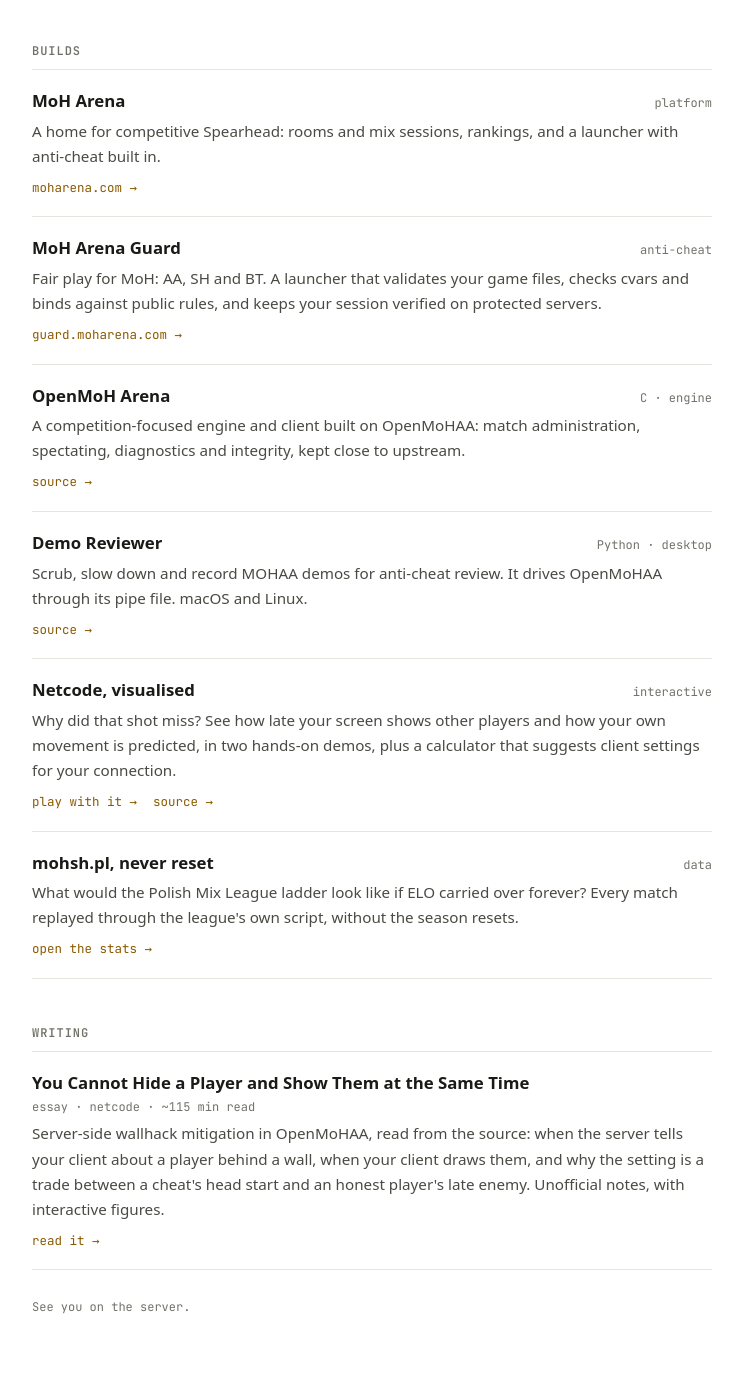
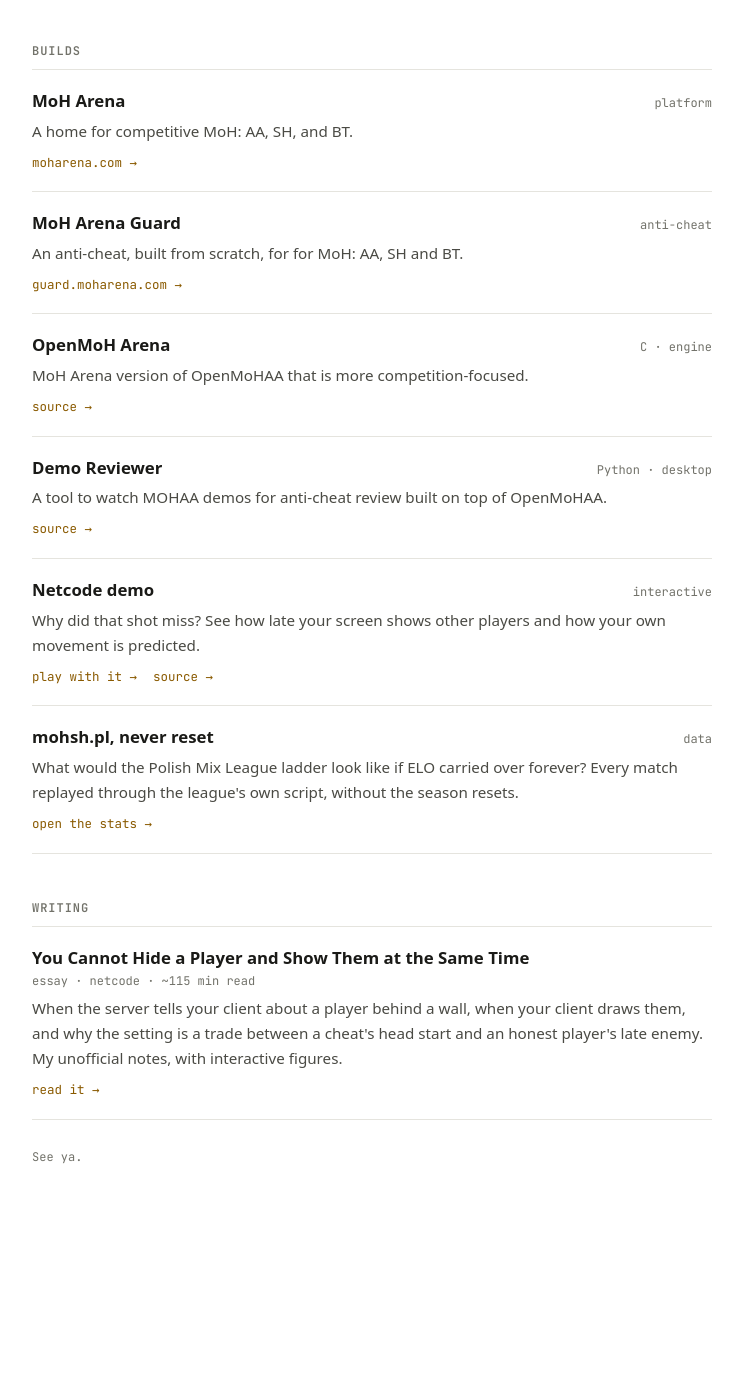
Before and after one commit to fecmtc/fecmtc.github.io, a plain HTML site: page index.html in a window 1280 px wide. Shown: the part 367-1740 px from the top of the page, without its empty margins (268-1011 px from the left). After the commit the page ends 1590 px from the top, so only its background shows below. Drawn offline with Linux system fonts and the light colour scheme.

Commit message:
Update files

```diff
--- a/index.html
+++ b/index.html
@@ -114,27 +114,27 @@
       <ul class="list">
         <li>
           <div class="head"><h3><a href="https://moharena.com/" rel="noopener">MoH Arena</a></h3><span class="tag">platform</span></div>
-          <p>A home for competitive Spearhead: rooms and mix sessions, rankings, and a launcher with anti-cheat built in.</p>
+          <p>A home for competitive MoH: AA, SH, and BT.</p>
           <div class="more"><a href="https://moharena.com/" rel="noopener">moharena.com →</a></div>
         </li>
         <li>
           <div class="head"><h3><a href="https://guard.moharena.com/" rel="noopener">MoH Arena Guard</a></h3><span class="tag">anti-cheat</span></div>
-          <p>Fair play for MoH: AA, SH and BT. A launcher that validates your game files, checks cvars and binds against public rules, and keeps your session verified on protected servers.</p>
+          <p>An anti-cheat, built from scratch, for for MoH: AA, SH and BT. </p>
           <div class="more"><a href="https://guard.moharena.com/" rel="noopener">guard.moharena.com →</a></div>
         </li>
         <li>
           <div class="head"><h3><a href="https://github.com/fecmtc/openmoh-arena" rel="noopener">OpenMoH Arena</a></h3><span class="tag">C · engine</span></div>
-          <p>A competition-focused engine and client built on OpenMoHAA: match administration, spectating, diagnostics and integrity, kept close to upstream.</p>
+          <p>MoH Arena version of OpenMoHAA that is more competition-focused.</p>
           <div class="more"><a href="https://github.com/fecmtc/openmoh-arena" rel="noopener">source →</a></div>
         </li>
         <li>
           <div class="head"><h3><a href="https://github.com/fecmtc/moharena-demo" rel="noopener">Demo Reviewer</a></h3><span class="tag">Python · desktop</span></div>
-          <p>Scrub, slow down and record MOHAA demos for anti-cheat review. It drives OpenMoHAA through its pipe file. macOS and Linux.</p>
+          <p>A tool to watch MOHAA demos for anti-cheat review built on top of OpenMoHAA.</p>
           <div class="more"><a href="https://github.com/fecmtc/moharena-demo" rel="noopener">source →</a></div>
         </li>
         <li>
-          <div class="head"><h3><a href="mohaa-netcode-demo/">Netcode, visualised</a></h3><span class="tag">interactive</span></div>
-          <p>Why did that shot miss? See how late your screen shows other players and how your own movement is predicted, in two hands-on demos, plus a calculator that suggests client settings for your connection.</p>
+          <div class="head"><h3><a href="mohaa-netcode-demo/">Netcode demo</a></h3><span class="tag">interactive</span></div>
+          <p>Why did that shot miss? See how late your screen shows other players and how your own movement is predicted.</p>
           <div class="more"><a href="mohaa-netcode-demo/">play with it →</a><a href="https://github.com/fecmtc/fecmtc.github.io/tree/main/mohaa-netcode-demo" rel="noopener">source →</a></div>
         </li>
         <li>
@@ -150,14 +150,14 @@
       <ul class="list">
         <li>
           <div class="head"><h3><a href="wallhacks-bayesian-openmohaa.html">You Cannot Hide a Player and Show Them at the Same Time</a></h3><span class="tag">essay · netcode · ~115 min read</span></div>
-          <p>Server-side wallhack mitigation in OpenMoHAA, read from the source: when the server tells your client about a player behind a wall, when your client draws them, and why the setting is a trade between a cheat's head start and an honest player's late enemy. Unofficial notes, with interactive figures.</p>
+          <p>When the server tells your client about a player behind a wall, when your client draws them, and why the setting is a trade between a cheat's head start and an honest player's late enemy. My unofficial notes, with interactive figures.</p>
           <div class="more"><a href="wallhacks-bayesian-openmohaa.html">read it →</a></div>
         </li>
       </ul>
     </section>
   </main>
 
-  <footer>See you on the server.</footer>
+  <footer>See ya.</footer>
 </div>
 
 <script>
```
